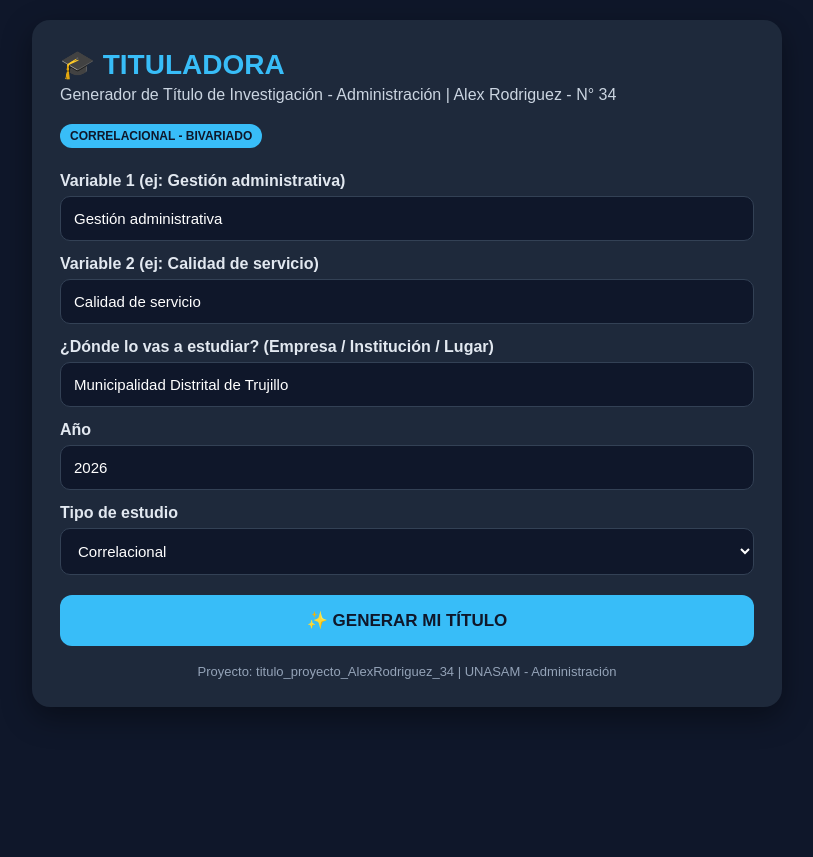
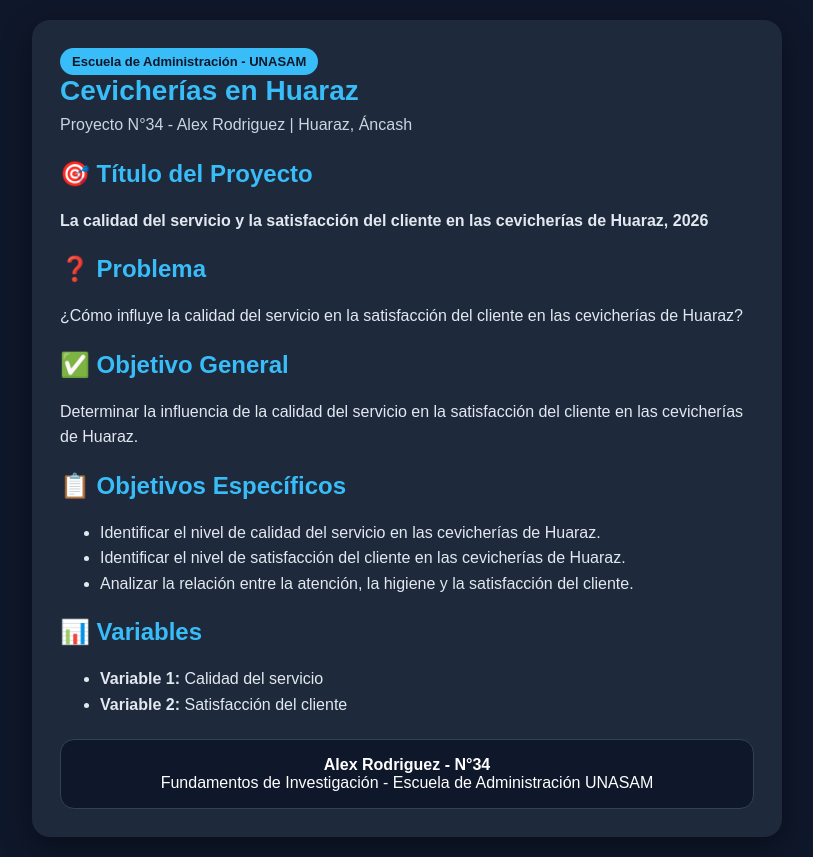
Before and after one commit to Escuela-de-Administracion-UNASAM/titulo_proyecto_34, a plain HTML site: page index.html in a window 1280 px wide. Shown: the whole page, without its empty margins (233-1046 px from the left). Before the commit the page ends 800 px from the top, so only its background shows below. Drawn offline with Linux system fonts and the light colour scheme.

Commit message:
Update index.html

```diff
--- a/index.html
+++ b/index.html
@@ -3,83 +3,51 @@
 <head>
 <meta charset="UTF-8">
 <meta name="viewport" content="width=device-width, initial-scale=1.0">
-<title>Tituladora - Alex Rodriguez N°34</title>
+<title>Cevicherías en Huaraz - Alex Rodriguez N°34</title>
 <style>
 *{box-sizing:border-box;font-family:Arial,sans-serif}
 body{margin:0;background:#0f172a;color:#fff;min-height:100vh;padding:20px}
 .card{max-width:750px;margin:auto;background:#1e293b;border-radius:18px;padding:28px;box-shadow:0 10px 30px rgba(0,0,0,.4)}
 h1{margin:0 0 5px;font-size:28px;color:#38bdf8}
-p.sub{color:#cbd5e1;margin:0 0 20px}
-label{display:block;margin:14px 0 6px;font-weight:bold;color:#e2e8f0}
-input,select{width:100%;padding:13px;border-radius:10px;border:1px solid #334155;background:#0f172a;color:#fff;font-size:15px;outline:none}
-input:focus{border-color:#38bdf8}
-button{width:100%;margin-top:20px;padding:15px;border:none;border-radius:12px;background:#38bdf8;color:#0f172a;font-weight:900;font-size:17px;cursor:pointer}
-button:hover{background:#7dd3fc}
-.result{margin-top:22px;background:#0f172a;border:1px solid #334155;border-radius:14px;padding:20px;display:none}
-.result h2{color:#38bdf8;margin:0 0 10px;font-size:20px}
-.result p{background:#1e293b;padding:12px;border-radius:10px;line-height:1.5}
-.badge{display:inline-block;background:#38bdf8;color:#0f172a;padding:5px 10px;border-radius:20px;font-size:12px;font-weight:900;margin-bottom:10px}
-footer{text-align:center;color:#94a3b8;font-size:13px;margin-top:18px}
+.sub{color:#cbd5e1;margin:0 0 20px}
+h2{color:#38bdf8;margin-top:22px}
+p,li{color:#e2e8f0;line-height:1.6}
+.badge{display:inline-block;background:#38bdf8;color:#0f172a;padding:6px 12px;border-radius:20px;font-weight:bold;font-size:13px}
+.footer{margin-top:22px;background:#0f172a;border:1px solid #334155;border-radius:14px;padding:16px;text-align:center}
 </style>
 </head>
 <body>
 <div class="card">
-<h1>🎓 TITULADORA</h1>
-<p class="sub">Generador de Título de Investigación - Administración | Alex Rodriguez - N° 34</p>
-<span class="badge">CORRELACIONAL - BIVARIADO</span>
+<span class="badge">Escuela de Administración - UNASAM</span>
+<h1>Cevicherías en Huaraz</h1>
+<p class="sub">Proyecto N°34 - Alex Rodriguez | Huaraz, Áncash</p>
 
-<label>Variable 1 (ej: Gestión administrativa)</label>
-<input id="v1" value="Gestión administrativa" placeholder="Escribe variable 1">
+<h2>🎯 Título del Proyecto</h2>
+<p><b>La calidad del servicio y la satisfacción del cliente en las cevicherías de Huaraz, 2026</b></p>
 
-<label>Variable 2 (ej: Calidad de servicio)</label>
-<input id="v2" value="Calidad de servicio" placeholder="Escribe variable 2">
+<h2>❓ Problema</h2>
+<p>¿Cómo influye la calidad del servicio en la satisfacción del cliente en las cevicherías de Huaraz?</p>
 
-<label>¿Dónde lo vas a estudiar? (Empresa / Institución / Lugar)</label>
-<input id="lugar" value="Municipalidad Distrital de Trujillo" placeholder="Ej: Empresa Gloria, Trujillo">
+<h2>✅ Objetivo General</h2>
+<p>Determinar la influencia de la calidad del servicio en la satisfacción del cliente en las cevicherías de Huaraz.</p>
 
-<label>Año</label>
-<input id="anio" value="2026">
+<h2>📋 Objetivos Específicos</h2>
+<ul>
+<li>Identificar el nivel de calidad del servicio en las cevicherías de Huaraz.</li>
+<li>Identificar el nivel de satisfacción del cliente en las cevicherías de Huaraz.</li>
+<li>Analizar la relación entre la atención, la higiene y la satisfacción del cliente.</li>
+</ul>
 
-<label>Tipo de estudio</label>
-<select id="tipo">
-<option>Correlacional</option>
-<option>Descriptivo - Correlacional</option>
-<option>Explicativo</option>
-</select>
+<h2>📊 Variables</h2>
+<ul>
+<li><b>Variable 1:</b> Calidad del servicio</li>
+<li><b>Variable 2:</b> Satisfacción del cliente</li>
+</ul>
 
-<button onclick="generar()">✨ GENERAR MI TÍTULO</button>
-
-<div class="result" id="res">
-<h2>✅ Tu Título Generado:</h2>
-<p id="titulo"></p>
-<h2>🎯 Objetivo General:</h2>
-<p id="objetivo"></p>
-<h2>💡 Hipótesis General:</h2>
-<p id="hipo"></p>
-<h2>📝 Variables:</h2>
-<p id="vars"></p>
+<div class="footer">
+<b>Alex Rodriguez - N°34</b><br>
+Fundamentos de Investigación - Escuela de Administración UNASAM
 </div>
-<footer>Proyecto: titulo_proyecto_AlexRodriguez_34 | UNASAM - Administración</footer>
 </div>
-
-<script>
-function generar(){
-let v1=document.getElementById('v1').value.trim();
-let v2=document.getElementById('v2').value.trim();
-let lugar=document.getElementById('lugar').value.trim();
-let anio=document.getElementById('anio').value.trim();
-let tipo=document.getElementById('tipo').value;
-if(!v1||!v2||!lugar){alert('Completa las 3 casillas');return;}
-let titulo = v1.charAt(0).toUpperCase()+v1.slice(1) + ' y ' + v2.toLowerCase() + ' en ' + lugar + ', ' + anio;
-let objetivo = 'Determinar la relación entre ' + v1.toLowerCase() + ' y ' + v2.toLowerCase() + ' en ' + lugar + ', ' + anio + '.';
-let hipo = 'Existe relación significativa entre ' + v1.toLowerCase() + ' y ' + v2.toLowerCase() + ' en ' + lugar + ', ' + anio + '.';
-document.getElementById('titulo').innerText = titulo;
-document.getElementById('objetivo').innerText = objetivo;
-document.getElementById('hipo').innerText = hipo;
-document.getElementById('vars').innerText = 'Variable 1: ' + v1 + ' | Variable 2: ' + v2 + ' | Enfoque: Cuantitativo | Tipo: ' + tipo + ' | Diseño: No experimental - Transversal';
-document.getElementById('res').style.display='block';
-window.scrollTo(0,document.body.scrollHeight);
-}
-</script>
 </body>
 </html>
```
